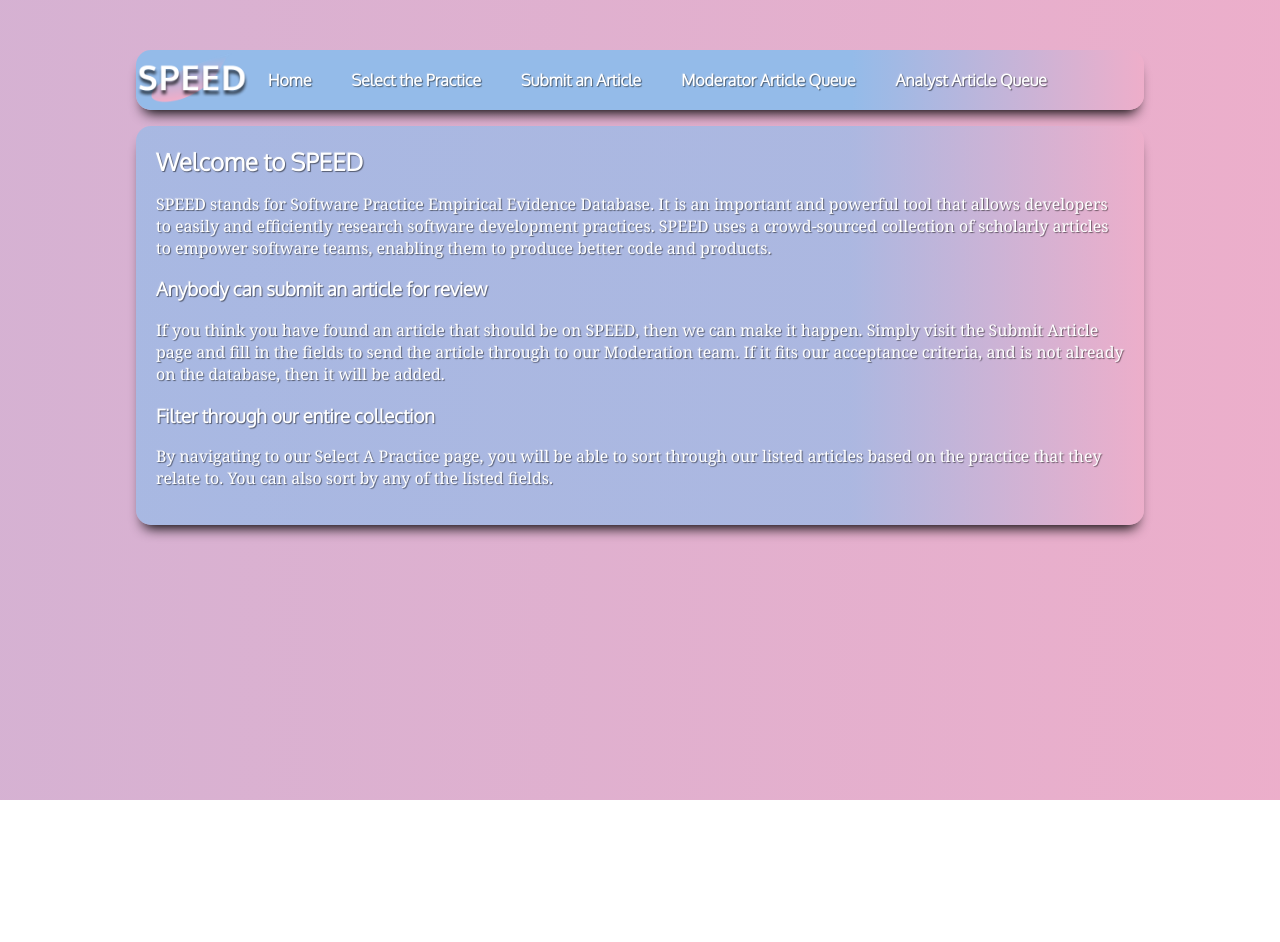
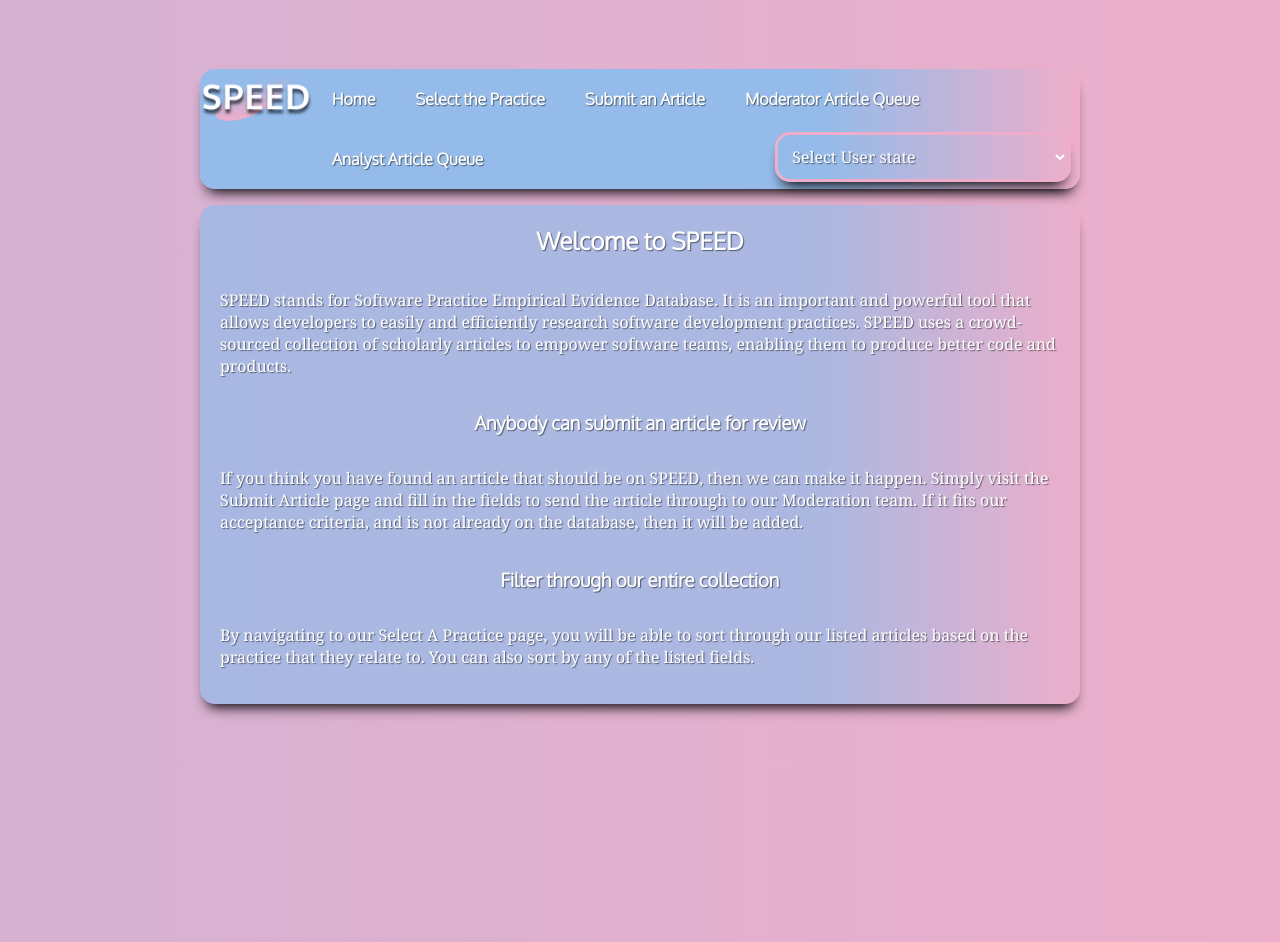
Before and after one commit to MonkeyNuts/SPEED_Assgt1B, a React (Create React App) app in the folder frontend/: page / in a window 1280 px wide. Before the commit the page ends 800 px from the top, so only its background shows below. Built offline with nearby package versions, Linux system fonts and the light colour scheme.

Commit message:
added search title bar, added user state change toggle, more css formatting

```diff
--- a/frontend/src/App.js
+++ b/frontend/src/App.js
@@ -20,6 +20,12 @@ const App = () =>  {
                 <li><NavLink to = "/SubmitArticle">Submit an Article</NavLink></li>
                 <li><NavLink to = "/ModeratorList">Moderator Article Queue</NavLink></li>
                 <li><NavLink to = "/AnalystList">Analyst Article Queue</NavLink></li>
+
+                <select className="userstate">
+                <option value="">Select User state</option>
+                <option value="tdd">Moderator</option>
+                <option value="mob">Analyst</option>
+                </select>
             </ul>
 
           <div className="content">
@@ -36,6 +42,7 @@ const App = () =>  {
         </div>
         </BrowserRouter>
     );
+
 }
 
 export default App;
--- a/frontend/src/components/SubmissionForm.js
+++ b/frontend/src/components/SubmissionForm.js
@@ -49,7 +49,7 @@ const SubmissionForm = () => {
       <br/>
       <br/>
 
-      <select {...register("evidence")}>
+      <select {...register("evidence")} >
         <option value="">Select Evidence...</option>
         <option value="weak support">Weak Support</option>
         <option value="strong support">Strong Support</option>
@@ -68,7 +68,7 @@ const SubmissionForm = () => {
 
       <p>{result}</p>
 
-      <input type="submit" />
+      <input className="submit" type="submit" />
     </form>
   );
 }
--- a/frontend/src/index.css
+++ b/frontend/src/index.css
@@ -25,11 +25,32 @@ html{
   50%{background-position:100% 50%}
   100%{background-position:0% 50%}
 }
+.search{
+  margin-left: 2%!important;
+}
+.inline{
+  display: flex;
+  flex-flow: row wrap;
+  align-items: center;
+  margin-bottom: 2%;
+}
+.userstate{
+  margin: 0.4%;
+  margin-right: 1%;
+  float: right;
+}
 body {
-  padding-left: 10%;
-  padding-right: 10%;
-  padding-top: 2%;
+  padding-left: 15%;
+  padding-right: 15%;
+  padding-top: 3.5%;
   padding-bottom: 18%;
+}
+.flexp{
+  display: flex;
+  flex-direction: column;
+  justify-content: center;
+  align-items: center;
+  align-content: center;
 }
 ul.header li {
   display: inline;
@@ -41,7 +62,7 @@ ul.header li {
 }
 ul.header {
   background: rgb(238,174,202);
-  background: linear-gradient(270deg, rgba(238,174,202,1) 0%, #94bbe9 29%);
+  background: linear-gradient(270deg, rgba(238,174,202,1) 0%, rgb(148, 187, 233) 29%);
   padding: 0;
   border-radius: 15px;
   -webkit-box-shadow: 0px 10px 13px -7px #000000, 5px 5px 15px 5px rgba(0,0,0,0);
@@ -56,6 +77,7 @@ box-shadow: 0px 10px 13px -7px #000000, 5px 5px 15px 5px rgba(0,0,0,0);
 h1,h2,h3,th{
   Font-Family: 'Oxygen', Sans-Serif;
   Font-Size: 10 rem;
+  margin-bottom: 2%!important;
 }
 p,td{
   Font-Family: 'Noto Serif', Serif;
@@ -88,23 +110,7 @@ box-shadow: 0px 10px 13px -7px #000000, 5px 5px 15px 5px rgba(0,0,0,0);
   Font-Family: 'Noto Serif', Serif;
 Font-Size: 16px;
 }
-/*  ALL YOU NEED is these 3 lines  */
-.stylish > span {position:relative;}
-.stylish select {position:absolute;left:0px;transform:scaleY(0);transform-origin:top center;}
-.stylish.dropped-down select {transform:scaleY(1);}
 
-
-
-
-/*  But if you want to make it sexier...  */
-* {box-sizing:border-box;}
-.stylish input, .stylish select {min-width:260px; margin:0 0 0 10px; border:1px solid silver;}
-.stylish, .stylish select, .stylish select optgroup {font:15px calibri, sans-serif;}
-.stylish input             {border-radius:4px; padding:12px;}
-.stylish select            {border-top-color:transparent;transition:transform 200ms ease;}
-.stylish select option     {border-bottom:1px solid #ddd; padding:12px 0px 10px 24px;}
-.stylish select optgroup   {padding:8px 20px 3px 0; text-align:right;}
-.stylish select optgroup   {background:#3c7700; color:white; font-size:12px; font-variant:small-caps;}
 select{
   text-shadow: -1px -1px 1px rgba(255,255,255,.1), 1px 1px 1px rgba(0,0,0,.5), 2px -3px 0px rgba(206,89,55,0);
   Font-Family: 'Noto Serif', Serif;
@@ -118,16 +124,20 @@ select{
   background-color: 0;
   -webkit-box-shadow: 0px 10px 13px -7px #000000, 5px 5px 15px 5px rgba(0,0,0,0);
   box-shadow: 0px 10px 13px -7px #000000, 5px 5px 15px 5px rgba(0,0,0,0);
+  min-width: 296px!important;
+  max-width: 296px!important;
 }
 select option {
   background: #94bbe9;
   Font-Size: 1.2rem!important;
 }
+
 table,th,tr,td{
   border: 0;
   border: 3px inset #eeaecab3!important;
   outline: 3px solid #eeaecab3;
   outline-offset: 0px;
+  margin-bottom: 2%!important;
 }
 input{
   text-shadow: -1px -1px 1px rgba(255,255,255,.1), 1px 1px 1px rgba(0,0,0,.5), 2px -3px 0px rgba(206,89,55,0);
@@ -141,6 +151,10 @@ input{
   border-color: rgba(238,174,202,1);
   -webkit-box-shadow: 0px 10px 13px -7px #000000, 5px 5px 15px 5px rgba(0,0,0,0);
   box-shadow: 0px 10px 13px -7px #000000, 5px 5px 15px 5px rgba(0,0,0,0);
+  width: 270px;
+}
+.submit{
+  width: 296px;
 }
 input:focus {
   border-color: rgba(238,174,202,1)!important;
--- a/frontend/src/pages/SE-Practice.js
+++ b/frontend/src/pages/SE-Practice.js
@@ -27,7 +27,10 @@ const SEPractice = () => {
   return (
     <div>
       <h2>Select SE Practice to get evidence for the claimed benefits</h2>
+      <div className="inline">
       <Dropdown />
+      <input className="search" type="text" placeholder="Search Title.."></input>
+      </div>
       <Styles>
         <Table
           data={datas}
--- a/frontend/src/pages/Submit-Article.js
+++ b/frontend/src/pages/Submit-Article.js
@@ -2,7 +2,7 @@ import React from "react";
 import SubmissionForm from "../components/SubmissionForm.js";
 const SubmitArticle = () =>  {
      return (
-      <div>
+      <div className="flexp">
         <h2>Submit Article</h2>
             <p>
                 Please use the form below to submit an article for our review. If the article
--- a/frontend/src/pages/analyst-list.js
+++ b/frontend/src/pages/analyst-list.js
@@ -26,7 +26,10 @@ const AnalystList = () => {
   return (
     <div>
       <h2>Submitted Articles awaiting Analyst Review</h2>
+      <div className="inline">
       <Dropdown />
+      <input className="search" type="text" placeholder="Search Title.."></input>
+      </div>
       <Styles>
         <Table
           data={datas}
--- a/frontend/src/pages/home.js
+++ b/frontend/src/pages/home.js
@@ -2,7 +2,7 @@ import React from "react";
 
 const Home = () =>  {
     return (
-      <div>
+      <div className="flexp">
         <h2> Welcome to SPEED</h2>
         <p>
           SPEED stands for Software Practice Empirical Evidence Database. It is an important and powerful tool that allows
--- a/frontend/src/pages/moderator-list.js
+++ b/frontend/src/pages/moderator-list.js
@@ -26,7 +26,10 @@ const ModeratorList = () => {
   return (
     <div>
       <h2>Submitted Articles awaiting Moderation</h2>
+      <div className="inline">
       <Dropdown />
+      <input className="search" type="text" placeholder="Search Title.."></input>
+      </div>
       <Styles>
         <Table
           data={datas}
```
